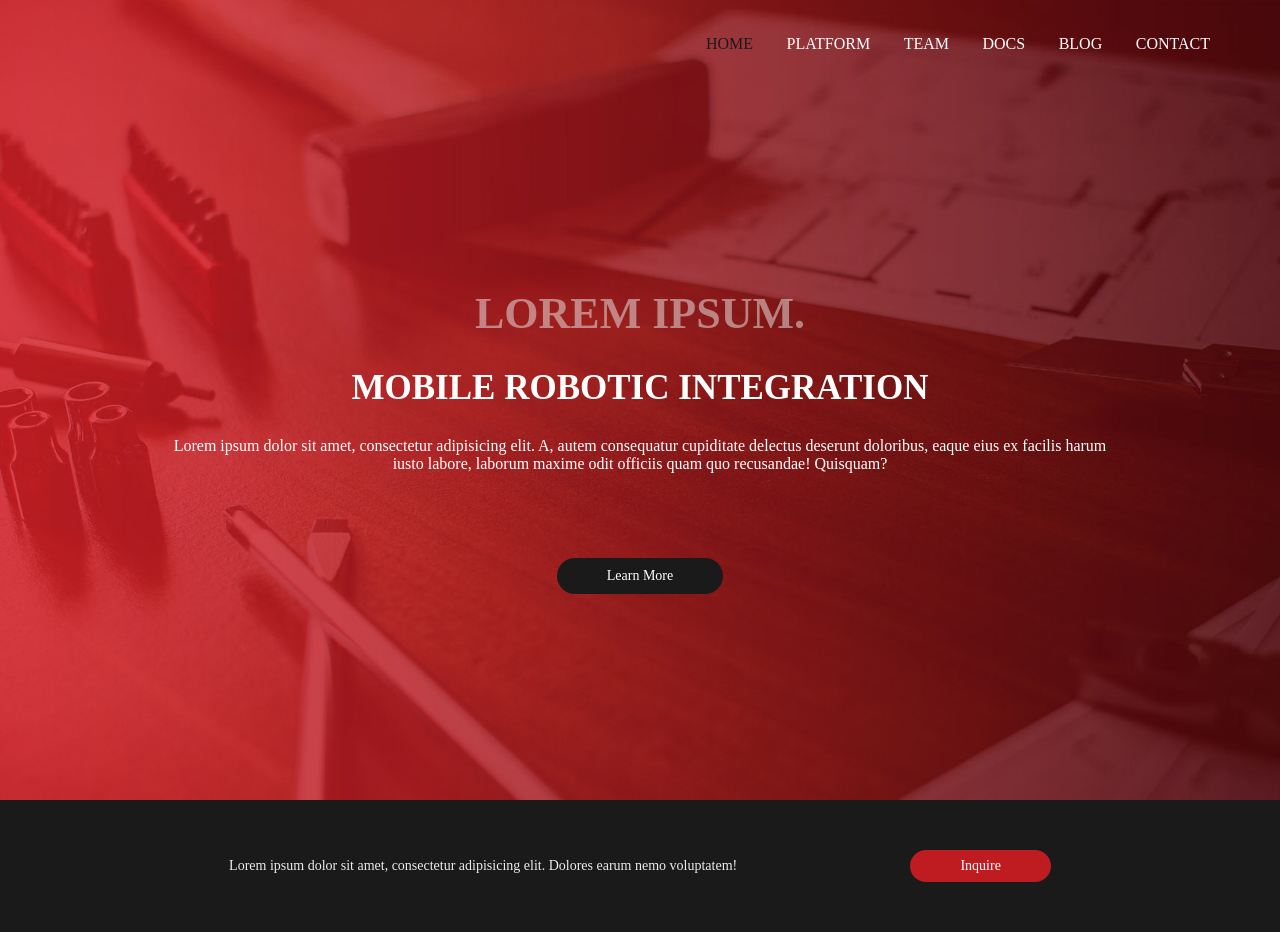
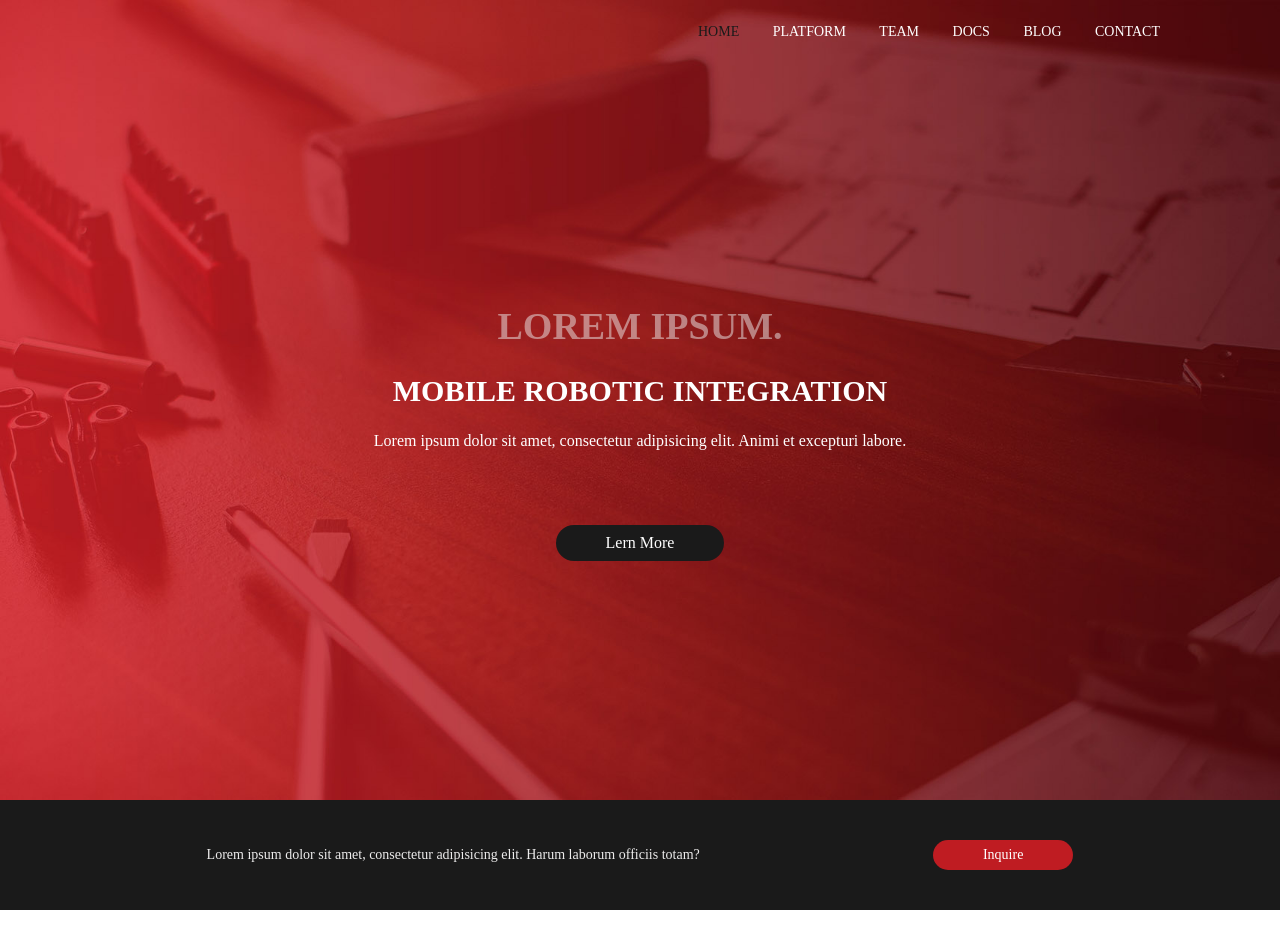
Before and after one commit to dk404/maket8-red, a plain HTML site: page index.html in a window 1280 px wide. After the commit the page ends 910 px from the top, so only its background shows below. Drawn offline with Linux system fonts and the light colour scheme; a web font is replaced by a local one.

Commit message:
new start

```diff
--- a/index.html
+++ b/index.html
@@ -12,34 +12,32 @@
 
 <body>
 
-<header >
+<header style="background-image:url(img/Rectangle-15.jpg);">
     <div class="wr">
         <nav>
-            <a href="#" class="active">home</a>
-            <a href="#">platform</a>
-            <a href="#">team</a>
-            <a href="#">docs</a>
-            <a href="#">blog</a>
-            <a href="#">contact</a>
+            <a href="#" class="active">HOME</a>
+            <a href="#">PLATFORM</a>
+            <a href="#">TEAM</a>
+            <a href="#">DOCS</a>
+            <a href="#">BLOG</a>
+            <a href="#">CONTACT</a>
         </nav>
         <div class="content">
             <h1>Lorem ipsum.</h1>
             <h2>MOBILE ROBOTIC INTEGRATION</h2>
-            <div class="descr">Lorem ipsum dolor sit amet, consectetur adipisicing elit. A, autem consequatur cupiditate
-                delectus deserunt doloribus, eaque eius ex facilis harum iusto labore, laborum maxime odit officiis quam
-                quo recusandae! Quisquam?
+            <div class="descr">
+                Lorem ipsum dolor sit amet, consectetur adipisicing elit. Animi et excepturi labore.
             </div>
-            <a href="#" class="btn">Learn More</a>
+            <a href="#" class="btn">Lern More</a>
         </div>
     </div>
 </header>
-<section id="Inquire">
+<section id="inquire">
     <div class="wr">
-        <div class="text">Lorem ipsum dolor sit amet, consectetur adipisicing elit. Dolores earum nemo voluptatem!</div>
-        <div class="a btn" href="#">Inquire</div>
+        <div class="text">Lorem ipsum dolor sit amet, consectetur adipisicing elit. Harum laborum officiis totam?</div>
+        <a href="#" class="btn">Inquire</a>
     </div>
 </section>
-
 
 <script type="text/javascript" src=""></script>
 </body>
--- a/style/_fonts.scss
+++ /dev/null
@@ -1,4 +0,0 @@
-@charset "utf-8";
-@font-face{font-family:'MuseoSansCyrl-Light';src:local('MuseoSansCyrl-100'),url('https://nomail.com.ua/files/woff/1913b09835e902f7123ad3ac38b4cd93.woff') format('woff');}
-@font-face{font-family:'MuseoSansCyrl-Normal';src:local('MuseoSansCyrl-500'),url('https://nomail.com.ua/files/woff/02f7d6b8e3cda79742b374cbc5595a8f.woff') format('woff');}
-@font-face{font-family:'MuseoSansCyrl-Bold';src:local('MuseoSansCyrl-900'),url('https://nomail.com.ua/files/woff/73e5c73d4e80e6c080cd1bc5894cf3e8.woff') format('woff');}
--- a/style/_settings.scss
+++ b/style/_settings.scss
@@ -1,9 +1,19 @@
 @charset "utf-8";
 
+//шрифты
+@font-face{font-family:'MuseoSans-Bold';src:local('MuseoSansCyrl-900'),url('https://nomail.com.ua/files/woff/73e5c73d4e80e6c080cd1bc5894cf3e8.woff') format('woff');}
+@font-face{font-family:'MuseoSans-Normal';src:local('MuseoSansCyrl-500'),url('https://nomail.com.ua/files/woff/02f7d6b8e3cda79742b374cbc5595a8f.woff') format('woff');}
+@font-face{font-family:'MuseoSans-Light';src:local('MuseoSansCyrl-100'),url('https://nomail.com.ua/files/woff/1913b09835e902f7123ad3ac38b4cd93.woff') format('woff');}
+
+
+//
 %wr{
   max-width: 1140px;
   margin: 0 auto;
+  padding: 0 20px;
+  box-sizing: border-box;
 }
+
 
 $gray_dark: #1a1a1a;
 $gray_light: #edecec;
--- a/style/app.scss
+++ b/style/app.scss
@@ -1,119 +1,105 @@
 @charset "utf-8";
-@import "fonts", "settings";
+@import "settings";
 
-html, body{
+html,body{
+  margin: 0;
   padding: 0;
-  margin: 0;
-  font-size: 14px;
-  font-family: 'MuseoSansCyrl-Normal';
   height: 100%;
   min-height: 100%;
+  font-size: 14px;
+  font-family:'MuseoSans-Normal';
 }
 
 header{
   position: relative;
-  background: url("../img/Rectangle-15.jpg") no-repeat center / cover;
+  background: no-repeat center / cover;
   min-height: 100vh;
-
- /* &:before{
-    content: '';
-    position: absolute;
-    width: 100%;
-    height: 100%;
-    left: 0;
-    top: 0;
-    background: linear-gradient(to left, #703235, #e3474e);
-    opacity: 0.8;
-  }*/
 
   &>.wr{
     @extend %wr;
-    position: relative;
+    min-height: inherit;
     display: flex;
     flex-wrap: wrap;
-    min-height: inherit;
 
     nav{
       flex-basis: 100%;
       text-align: right;
-      padding-top: 35px;
+      padding-top: 24px;
 
       a{
-        font-size: 16px;
+        display: inline-block;
+        color: white;
+        font-size: 14px;
+        font-family: 'MuseoSans-Bold';
         text-decoration: none;
-        color: white;
-        text-transform: uppercase;
-        margin-left: 30px;
-        font-family: 'MuseoSansCyrl-Bold' ;
-
+        margin-right: 30px;
 
         &:hover, &.active{
           color: $gray_dark;
+
         }
+
       }
     }
     &>.content{
       max-width: 960px;
       margin: 0 auto;
+      color: white;
       text-align: center;
 
       h1{
-        color: #edecec;
-        font-size: 44px;
         text-transform: uppercase;
-        opacity: 0.5;
-
+        color: $gray_light;
+        font-size: 38px;
+        opacity: .5;
+        font-family: 'MuseoSans-Light';
       }
       h2{
-        color: white;
-        font-size: 35px;
-
+        font-size: 30px;
       }
       &>.descr{
         font-size: 16px;
-        color: white;
       }
       &>.btn{
         display: inline-block;
         background: $gray_dark;
+        padding: 9px 50px;
+        border-radius: 30px;
         color: white;
-        border-radius: 30px;
-        padding: 10px 50px;
         text-decoration: none;
-        margin-top: 85px;
+        font-size: 16px;
+        margin-top: 75px;
 
         &:hover{
           background-color: lighten($gray_dark, 5%);
         }
       }
     }
-
-
   }
 }
-#Inquire{
+#inquire{
   background: $gray_dark;
-  padding: 50px 0;
-
+  padding: 40px 0;
 
   &>.wr{
     @extend %wr;
     display: flex;
     justify-content: space-around;
     align-items: center;
-    max-width: 995px;
+    color: $gray_light;
 
-    .text{
-      color: $gray_light;
+    &>.btn{
+      display: inline-block;
+      border-radius: 30px;
+      background: $red;
+      padding: 7px 50px;
+      text-decoration: none;
+      color: white;
+
+      &:hover{
+        background-color: lighten($red, 5%);
+      }
     }
-    .btn{
-      display: inline-block;
-      background: $red;
-      color: white;
-      text-decoration: none;
-      padding: 8px 50px ;
-      border-radius: 30px;
 
-    }
   }
 }
```
Also changed, not shown: style/app.css, 1 other file.
